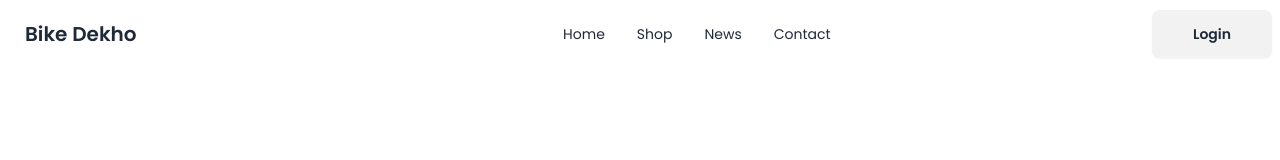
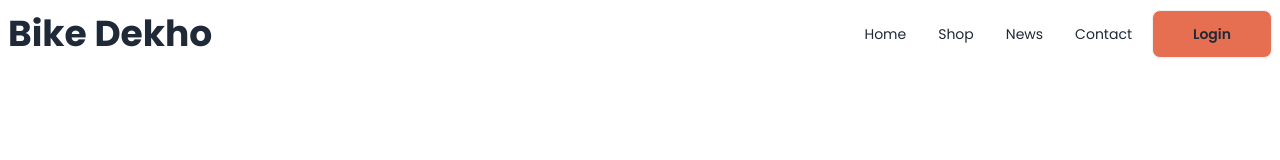
Before and after one commit to abirhasanabid/biker-zone, a plain HTML site: page biker-zone/index.html in a window 1280 px wide. Drawn offline with nearby package versions, Linux system fonts and the light colour scheme.

Commit message:
added nav section

```diff
--- a/biker-zone/index.html
+++ b/biker-zone/index.html
@@ -46,20 +46,11 @@
 
 <body class="poppins-font">
     <!-- headeer -->
-    <header>
-        <nav class="container mx-auto">
+    <header class="md:container md:mx-auto">
+        <nav>
             <div class="navbar bg-base-100">
-                <div class="navbar-start">
-                    <div class="dropdown">
-                        <div tabindex="0" role="button" class="btn btn-ghost lg:hidden">
-                            <svg xmlns="http://www.w3.org/2000/svg" class="h-5 w-5" fill="none" viewBox="0 0 24 24"
-                                stroke="currentColor">
-                                <path stroke-linecap="round" stroke-linejoin="round" stroke-width="2"
-                                    d="M4 6h16M4 12h8m-8 6h16" />
-                            </svg>
-                        </div>
-                    </div>
-                    <a class="btn btn-ghost text-xl">Bike Dekho</a>
+                <div class="flex-1">
+                    <a class="font-bold text-2xl md:text-4xl">Bike Dekho</a>
                 </div>
                 <div class="navbar-end hidden lg:flex">
                     <ul class="menu menu-horizontal px-1">
@@ -69,8 +60,8 @@
                         <li><a>Contact</a></li>
                     </ul>
                 </div>
-                <div class="navbar-end">
-                    <a class="btn bike-color px-10">Login</a>
+                <div class="">
+                    <a class="btn bg-btn-color px-6 md:px-10">Login</a>
                 </div>
             </div>
         </nav>
```
Lines whose indentation alone changed are shown as unchanged.
